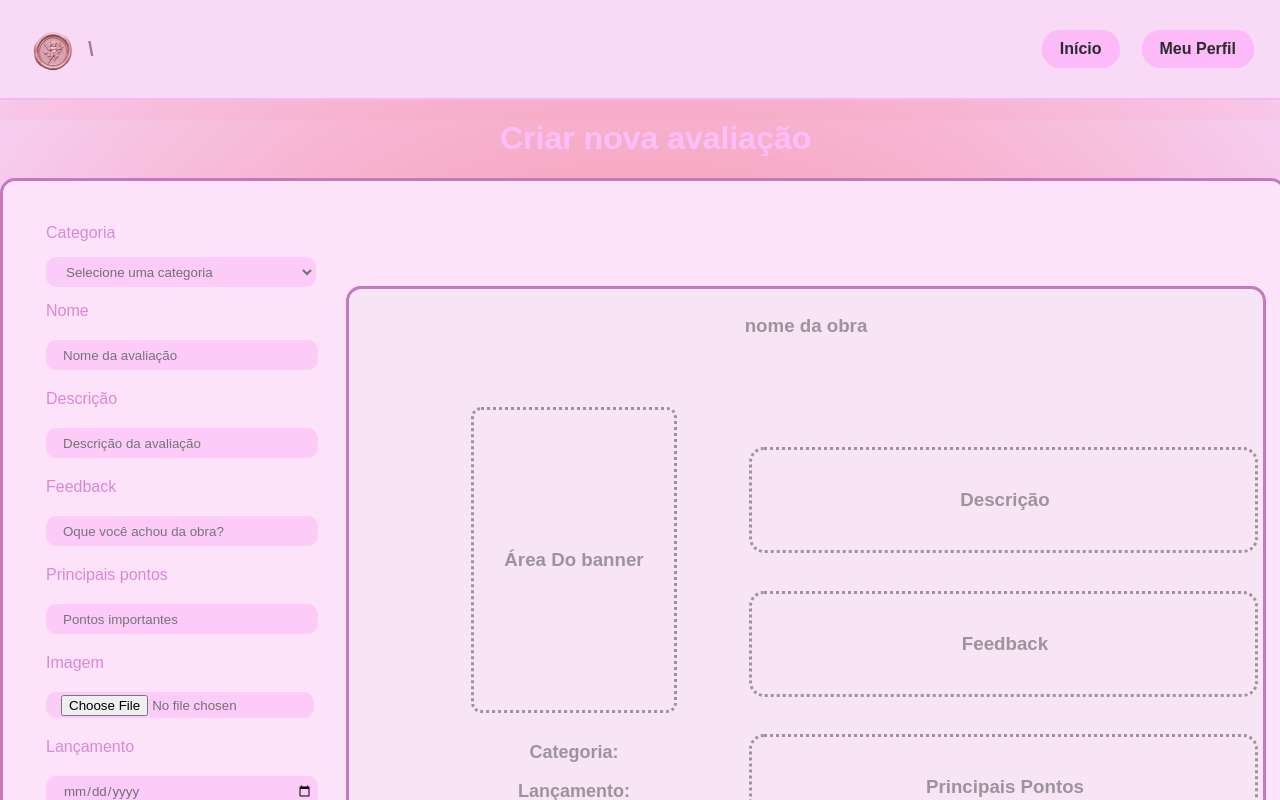
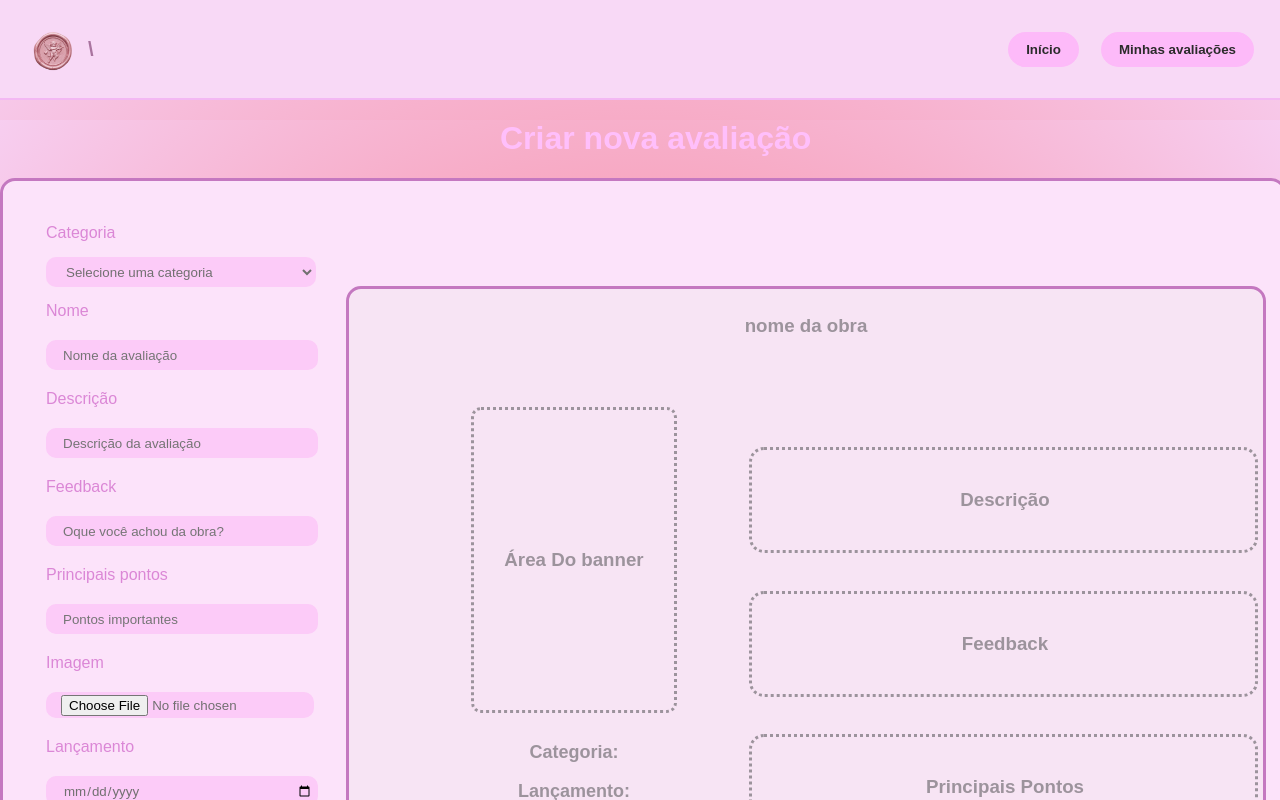
Before and after one commit to helenalacerda06/pj, a React (Create React App) app in the folder my-app/: page /pj/criar-avaliacao in a window 1280 px wide. Shown: the top 800 px of the page. Built offline with nearby package versions, Linux system fonts and the light colour scheme; no server answers.

Commit message:
ajustes nos botões do header

```diff
--- a/my-app/src/App.js
+++ b/my-app/src/App.js
@@ -13,7 +13,7 @@ function App() {
             <Route path="/home" element={<Home />} />
             <Route path="/criar-avaliacao" element={<CriarAvaliacao />} />
             <Route path='/login' element={<Login />} />
-            <Route path='/minhasAva' element={<MinhasAva />} />
+            <Route path='/minhas-ava' element={<MinhasAva />} />
         </Routes>
     );
 }
--- a/my-app/src/componentes/Header.css
+++ b/my-app/src/componentes/Header.css
@@ -38,7 +38,7 @@
     font-family: sans-serif;
   }
 
-  .header nav a {
+  .buttonHeader {
     color: #2b2b2b;
     text-decoration: none;
     font-weight: 600;
--- a/my-app/src/componentes/Header.js
+++ b/my-app/src/componentes/Header.js
@@ -1,11 +1,21 @@
 import './Header.css';
 import Logo from '../logo.png'
 import { useEffect, useState } from "react";
+import { useNavigate } from "react-router-dom";
 
 function Header() {
 
   const [nomeUsuario, setNomeUsuario] = useState("");
   const [email, setEmail] = useState("");
+  const navigate = useNavigate();
+
+  function irParaMinhasAva(){
+    navigate("/minhas-ava")
+  }
+
+  function irParaHome(){
+    navigate("/home")
+  }
 
   useEffect(() => {
 
@@ -39,9 +49,12 @@ function Header() {
       <img src={Logo} alt="Logo" className="header-logo" />
       <h3 className='nomeUsuario'> {nomeUsuario} \ {email}</h3>
       <nav>
-        <a href="Home">Início</a>
-        {/* <a href="#">Sobre</a> */}
-        <a href="MinhasAva">Meu Perfil</a>
+        <button className="buttonHeader" onClick={irParaHome}>
+          Início
+        </button>
+        <button className="buttonHeader" onClick={irParaMinhasAva}>
+          Minhas avaliações
+        </button>
       </nav>
     </header>
   );
```
Also changed, not shown: 1 other file (tests, documents, lock files or other folders).
